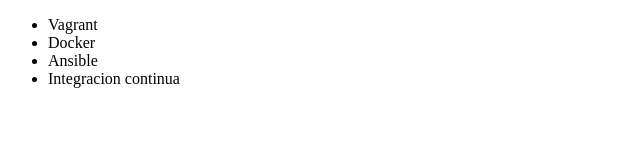
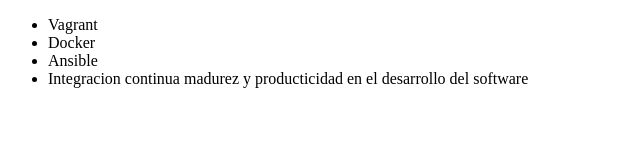
Before and after one commit to LuchoAyala2001/alura-git, a plain HTML site: page INDEX.html in a window 1280 px wide. Shown: the whole page, without its empty margins (0-640 px from the left). Drawn offline with Linux system fonts and the light colour scheme.

```diff
--- a/INDEX.html
+++ b/INDEX.html
@@ -9,7 +9,7 @@
          <li> Vagrant </li>
          <li> Docker </li>
          <li> Ansible </li>
-         <li> Integracion continua </li>
+         <li> Integracion continua madurez y producticidad en el desarrollo del software </li>
      </ul>
 </body>
 </html>
```
